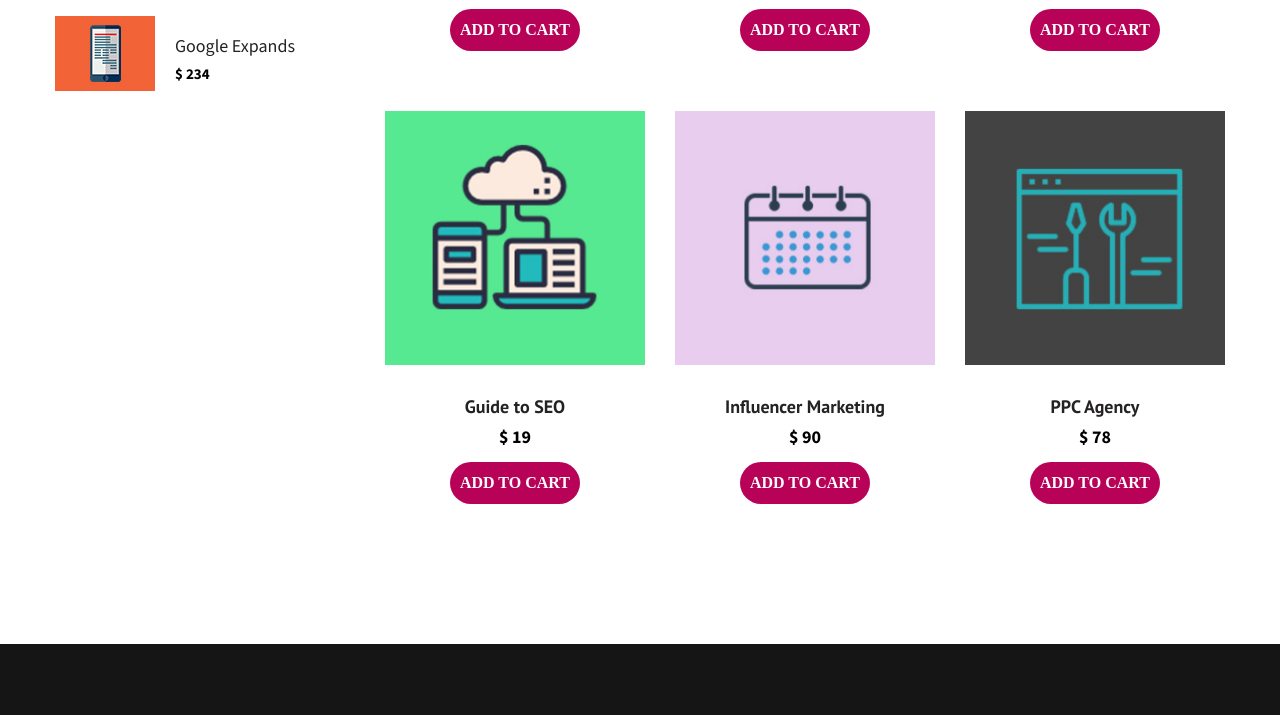
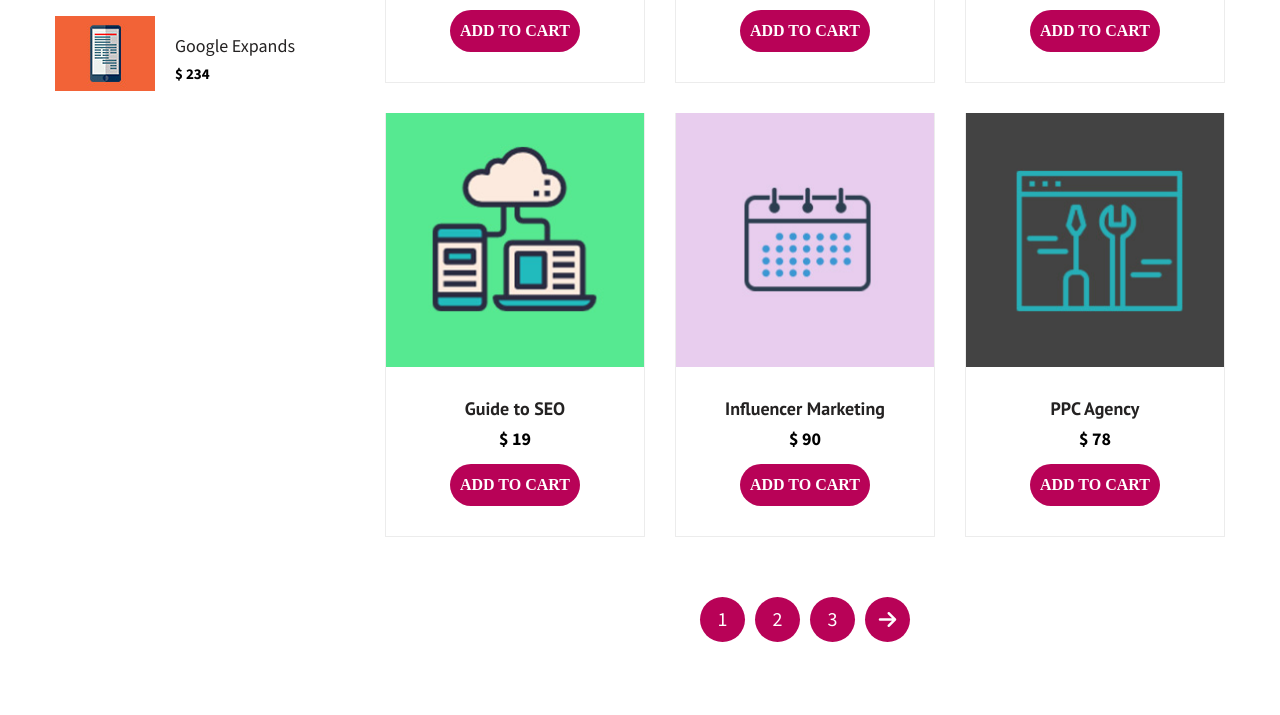
Before and after one commit to MayHoang24/f8-zoom-day-7, a plain HTML site: page shop.html in a window 1280 px wide. Shown: the part 1510-2225 px from the top of the page. Drawn offline with nearby package versions, Linux system fonts and the light colour scheme.

Commit message:
Complete Shop-bottom

```diff
--- a/css/styles.css
+++ b/css/styles.css
@@ -704,6 +704,8 @@ a {
     width: calc(100% / var(--columns) - var(--spacing));
     margin-left: var(--spacing);
     overflow: hidden;
+    border: 1px solid #ececec;
+    border-top: none;
 }
 
 .shop .product-list .product-img {
@@ -754,3 +756,28 @@ a {
     translate: 0 -6px;
     box-shadow: -15px 172px 78px -69px rgba(0, 0, 0, 0.63);
 }
+
+.shop .shop-bottom {
+    margin-top: 60px;
+    display: flex;
+    align-items: center;
+    justify-content: center;
+    gap: 10px;
+}
+
+.shop .shop-bottom .shop-bottom-link {
+    display: inline-flex;
+    align-items: center;
+    justify-content: center;
+    font-size: 2rem;
+    width: 45px;
+    height: 45px;
+    border-radius: 99px;
+    background: var(--primary-color);
+    color: var(--second-text-color);
+    transition: all ease 0.3s;
+}
+
+.shop .shop-bottom .shop-bottom-link:hover {
+    background: var(--second-color);
+}
--- a/shop.html
+++ b/shop.html
@@ -545,6 +545,14 @@
                                 </div>
                             </div>
                         </div>
+                        <div class="shop-bottom">
+                            <a href="#!" class="shop-bottom-link">1</a
+                            ><a href="#!" class="shop-bottom-link">2</a
+                            ><a href="#!" class="shop-bottom-link">3</a
+                            ><a href="#!" class="shop-bottom-link">
+                                <i class="fa-solid fa-arrow-right"></i>
+                            </a>
+                        </div>
                     </div>
                 </div>
             </div>
```
